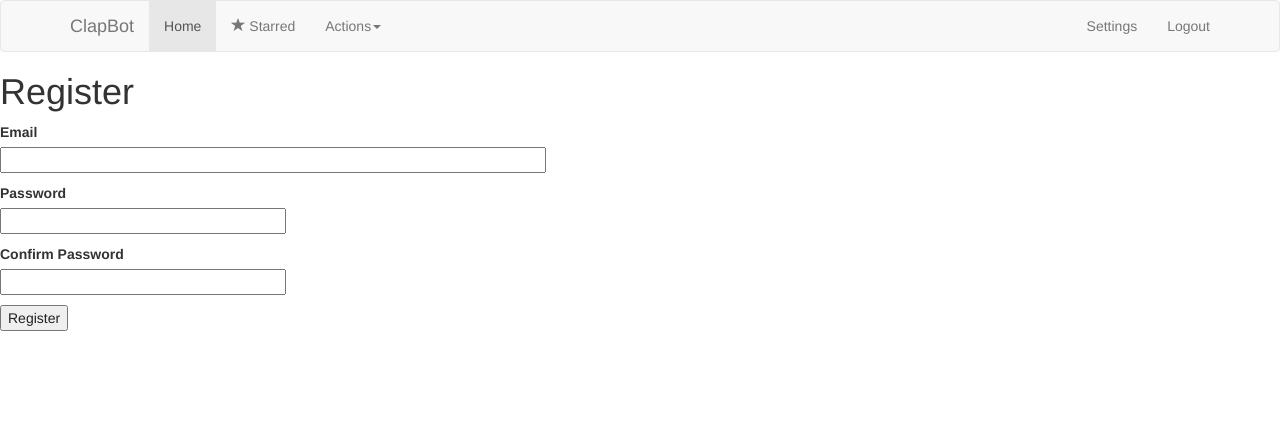
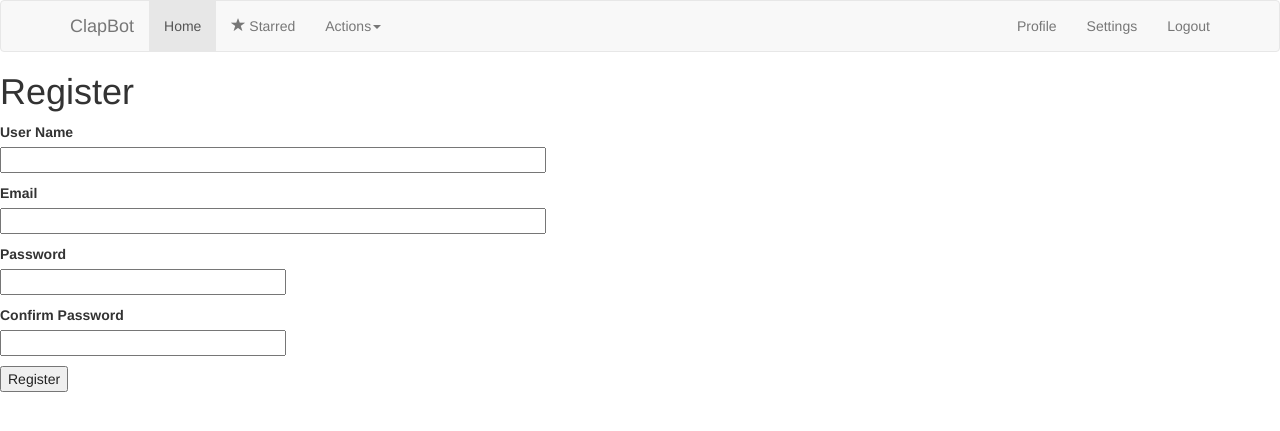
Before and after one commit to alexrudy/ClapBot, a Flask app: page /auth/register in a window 1280 px wide. Shown: the top 431 px of the page. Run offline with Flask 2, Linux system fonts and the light colour scheme; the visitor is signed in with stand-in values (Sample User, id 1); data comes from the database, SQL or seed files in the repository; parts of the project's set-up code (start-up, migrations or seed data) failed here and were passed over; some libraries are stand-ins or nearby versions.

Commit message:
Add a simple profile page

```diff
--- a/clapbot/application.py
+++ b/clapbot/application.py
@@ -92,8 +92,11 @@ def create_app():
     from .cl.api import bp as cl_api_bp
     app.register_blueprint(cl_api_bp, url_prefix='/cl/api/v1/')
 
-    from .users.views import auth as auth_bp
+    from .users.auth import bp as auth_bp
     app.register_blueprint(auth_bp, url_prefix='/auth/')
+
+    from .users.views import bp as user_bp
+    app.register_blueprint(user_bp, url_prefix='/users/')
 
     @app.after_request
     def add_header(r):
--- a/clapbot/cl/tasks.py
+++ b/clapbot/cl/tasks.py
@@ -167,12 +167,13 @@ def new_listing_pipeline(listing_json, force=False):
 
 
 @celery.task()
-def scrape(limit=None, force=False):
+def scrape(site=None, area=None, limit=None, force=False):
     """Scrape listings from craigslist, and ingest them properly."""
     limit = limit if limit is not None else app.config['CRAIGSLIST_MAX_SCRAPE']
     g = group([
         new_listing_pipeline(result, force=force)
-        for result in cl_scrape.iter_scraped_results(app, limit=limit)
+        for result in cl_scrape.iter_scraped_results(
+            app, site=site, area=area, limit=limit)
     ])
     result = g.delay()
     result.save()
--- a/clapbot/templates/navigation.html
+++ b/clapbot/templates/navigation.html
@@ -42,11 +42,14 @@
       </li>
 
       {% else %}
+      <li class="nav-item {% if active_page == 'profile' %}active{% endif %}">
+          <a href='{{ url_for("user.profile", username=current_user.username) }}'>Profile</a>
+      </li>
       <li class="nav-item {% if active_page == 'settings' %}active{% endif %}">
-          <a href='{{url_for("core.settings")}}'>Settings</a>
-        </li>
+          <a href='{{ url_for("core.settings") }}'>Settings</a>
+      </li>
       <li>
-        <a href='{{url_for("auth.logout")}}'>Logout</a>
+        <a href='{{ url_for("auth.logout") }}'>Logout</a>
       </li>
       {% endif %}
     </ul>
--- /dev/null
+++ b/clapbot/users/auth.py
@@ -0,0 +1,56 @@
+from werkzeug.urls import url_parse
+
+from flask import Blueprint, redirect, url_for, render_template, flash, request
+
+from flask_login import current_user, login_user, logout_user
+
+from ..core import db
+
+from .model import User
+from .forms import LoginForm, RegistrationForm
+
+bp = Blueprint('auth', __name__, template_folder='templates')
+
+
+@bp.route('/login', methods=['GET', 'POST'])
+def login():
+    if current_user.is_authenticated:
+        return redirect(url_for('index'))
+
+    form = LoginForm()
+    if form.validate_on_submit():
+        user = User.query.filter_by(email=form.email.data).first()
+        if user is None or not user.check_password(form.password.data):
+            flash('Invalid email or password')
+            return redirect(url_for('.login'))
+
+        login_user(user, remember=form.remember_me.data)
+
+        next_page = request.args.get('next')
+        if not next_page or url_parse(next_page).netloc != '':
+            next_page = url_for('core.home')
+
+        return redirect(next_page)
+
+    return render_template('auth/login.html', title='Sign In', form=form)
+
+
+@bp.route('/logout')
+def logout():
+    logout_user()
+    return redirect(url_for('.login'))
+
+
+@bp.route('/register', methods=['GET', 'POST'])
+def register():
+    if current_user.is_authenticated:
+        return redirect(url_for('core.home'))
+    form = RegistrationForm()
+    if form.validate_on_submit():
+        user = User(email=form.email.data)
+        user.set_password(form.password.data)
+        db.session.add(user)
+        db.session.commit()
+        flash('Congratulations, you are now a registered user!')
+        return redirect(url_for('auth.login'))
+    return render_template('auth/register.html', title='Register', form=form)
--- a/clapbot/users/forms.py
+++ b/clapbot/users/forms.py
@@ -14,6 +14,7 @@ class LoginForm(FlaskForm):
 
 class RegistrationForm(FlaskForm):
     """Used to handle new user registration requests"""
+    username = StringField('User Name', validators=[DataRequired(), Email()])
     email = StringField('Email', validators=[DataRequired(), Email()])
     password = PasswordField('Password', validators=[DataRequired()])
     password2 = PasswordField(
@@ -21,6 +22,11 @@ class RegistrationForm(FlaskForm):
                                         EqualTo('password')])
     submit = SubmitField('Register')
 
+    def validate_username(self, username):
+        user = User.query.filter_by(username=username.data).first()
+        if user is not None:
+            raise ValidationError('Please use a different username.')
+
     def validate_email(self, email):
         user = User.query.filter_by(email=email.data).first()
         if user is not None:
--- a/clapbot/users/model.py
+++ b/clapbot/users/model.py
@@ -37,6 +37,7 @@ class User(db.Model, UserMixin):
     __tablename__ = 'users'
 
     id = db.Column(db.Integer, primary_key=True)
+    username = db.Column(db.String(255))
     email = db.Column(db.String(255))
     password = db.Column(db.String(120))
 
--- a/clapbot/users/templates/auth/register.html
+++ b/clapbot/users/templates/auth/register.html
@@ -2,6 +2,13 @@
 <h1>Register</h1>
 <form action="" method="post">
     {{ form.hidden_tag() }}
+    <p>
+        {{ form.username.label }}
+        <br> {{ form.username(size=64) }}
+        <br> {% for error in form.username.errors %}
+        <span style="color: red;">[{{ error }}]</span>
+        {% endfor %}
+    </p>
     <p>
         {{ form.email.label }}
         <br> {{ form.email(size=64) }}
--- a/clapbot/users/views.py
+++ b/clapbot/users/views.py
@@ -1,56 +1,17 @@
-from werkzeug.urls import url_parse
-
 from flask import Blueprint, redirect, url_for, render_template, flash, request
 
-from flask_login import current_user, login_user, logout_user
-
-from ..core import db
+from flask_login import current_user, login_required
 
 from .model import User
-from .forms import LoginForm, RegistrationForm
 
-auth = Blueprint('auth', __name__, template_folder='templates')
+bp = Blueprint('user', __name__, template_folder='templates')
 
 
-@auth.route('/login', methods=['GET', 'POST'])
-def login():
-    if current_user.is_authenticated:
-        return redirect(url_for('index'))
+@bp.route('/profile/<username>')
+@login_required
+def profile(username):
+    if current_user.username != username:
+        return 404
+    user = User.query.filter_by(username=username).first_or_404()
 
-    form = LoginForm()
-    if form.validate_on_submit():
-        user = User.query.filter_by(email=form.email.data).first()
-        if user is None or not user.check_password(form.password.data):
-            flash('Invalid email or password')
-            return redirect(url_for('.login'))
-
-        login_user(user, remember=form.remember_me.data)
-
-        next_page = request.args.get('next')
-        if not next_page or url_parse(next_page).netloc != '':
-            next_page = url_for('core.home')
-
-        return redirect(next_page)
-
-    return render_template('auth/login.html', title='Sign In', form=form)
-
-
-@auth.route('/logout')
-def logout():
-    logout_user()
-    return redirect(url_for('.login'))
-
-
-@auth.route('/register', methods=['GET', 'POST'])
-def register():
-    if current_user.is_authenticated:
-        return redirect(url_for('core.home'))
-    form = RegistrationForm()
-    if form.validate_on_submit():
-        user = User(email=form.email.data)
-        user.set_password(form.password.data)
-        db.session.add(user)
-        db.session.commit()
-        flash('Congratulations, you are now a registered user!')
-        return redirect(url_for('auth.login'))
-    return render_template('auth/register.html', title='Register', form=form)
+    return render_template('users/profile.html', user=user)
```
Also changed, not shown: clapbot/users/templates/users/profile.html (added, +8 -0 lines), migrations/versions/8ee179e4500d_username.py (added, +28 -0 lines).
